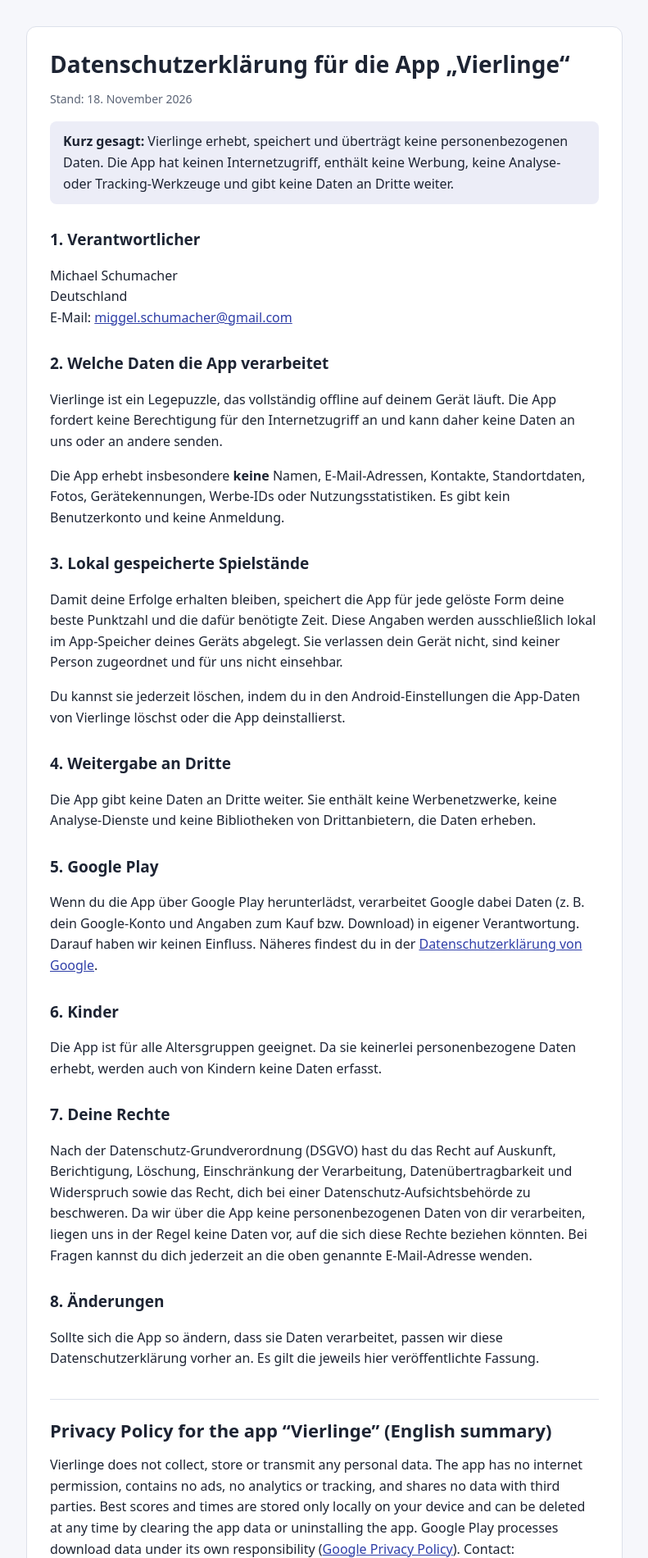
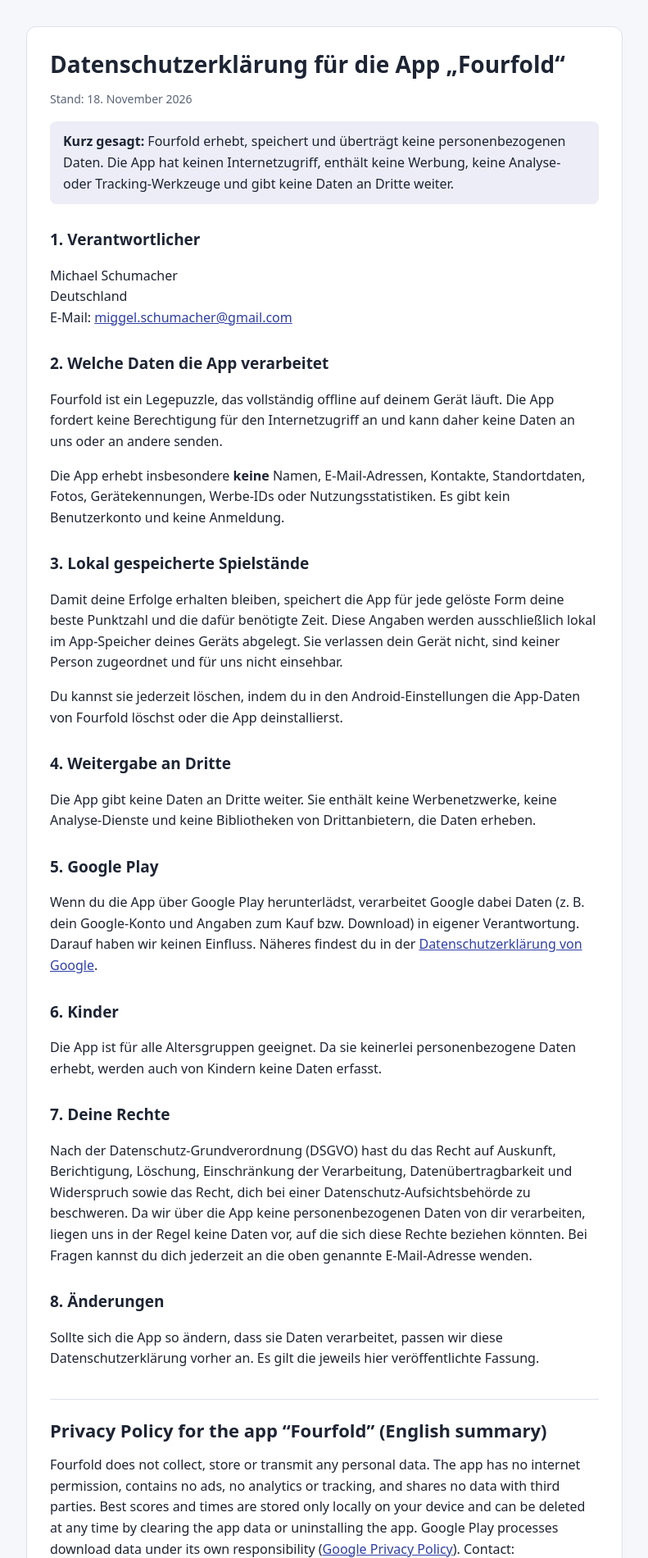
Before and after one commit to miggelschumacher-a11y/vierlinge, a plain HTML site: page datenschutz/index.html in a window 1280 px wide. Shown: the top 1900 px of the page at 82% size, without its empty margins (244-1035 px from the left). Drawn offline with Linux system fonts and the light colour scheme.

Commit message:
App-Name in Fourfold geändert
Co-Authored-By: Claude Opus 5.5 <noreply@anthropic.com>

```diff
--- a/datenschutz/index.html
+++ b/datenschutz/index.html
@@ -3,7 +3,7 @@
 <head>
 <meta charset="utf-8">
 <meta name="viewport" content="width=device-width, initial-scale=1">
-<title>Datenschutzerklärung – Vierlinge</title>
+<title>Datenschutzerklärung – Fourfold</title>
 <style>
 :root{--bg:#f6f7fb;--card:#fff;--ink:#1d2433;--muted:#5b6476;--line:#dde1ea;--accent:#2f3fa8}
 @media (prefers-color-scheme:dark){:root{--bg:#151821;--card:#1e222e;--ink:#e7eaf2;--muted:#a3abbd;--line:#2e3444;--accent:#8a97ff}}
@@ -23,21 +23,21 @@ hr{border:0;border-top:1px solid var(--line);margin:36px 0 24px}
 <body>
 <main><div class="card">
 
-<h1>Datenschutzerklärung für die App „Vierlinge“</h1>
+<h1>Datenschutzerklärung für die App „Fourfold“</h1>
 <p class="muted">Stand: 18. November 2026</p>
 
-<div class="box"><strong>Kurz gesagt:</strong> Vierlinge erhebt, speichert und überträgt keine personenbezogenen Daten. Die App hat keinen Internetzugriff, enthält keine Werbung, keine Analyse- oder Tracking-Werkzeuge und gibt keine Daten an Dritte weiter.</div>
+<div class="box"><strong>Kurz gesagt:</strong> Fourfold erhebt, speichert und überträgt keine personenbezogenen Daten. Die App hat keinen Internetzugriff, enthält keine Werbung, keine Analyse- oder Tracking-Werkzeuge und gibt keine Daten an Dritte weiter.</div>
 
 <h2>1. Verantwortlicher</h2>
 <p>Michael Schumacher<br>Deutschland<br>E-Mail: <a href="mailto:miggel.schumacher@gmail.com">miggel.schumacher@gmail.com</a></p>
 
 <h2>2. Welche Daten die App verarbeitet</h2>
-<p>Vierlinge ist ein Legepuzzle, das vollständig offline auf deinem Gerät läuft. Die App fordert keine Berechtigung für den Internetzugriff an und kann daher keine Daten an uns oder an andere senden.</p>
+<p>Fourfold ist ein Legepuzzle, das vollständig offline auf deinem Gerät läuft. Die App fordert keine Berechtigung für den Internetzugriff an und kann daher keine Daten an uns oder an andere senden.</p>
 <p>Die App erhebt insbesondere <strong>keine</strong> Namen, E-Mail-Adressen, Kontakte, Standortdaten, Fotos, Gerätekennungen, Werbe-IDs oder Nutzungsstatistiken. Es gibt kein Benutzerkonto und keine Anmeldung.</p>
 
 <h2>3. Lokal gespeicherte Spielstände</h2>
 <p>Damit deine Erfolge erhalten bleiben, speichert die App für jede gelöste Form deine beste Punktzahl und die dafür benötigte Zeit. Diese Angaben werden ausschließlich lokal im App-Speicher deines Geräts abgelegt. Sie verlassen dein Gerät nicht, sind keiner Person zugeordnet und für uns nicht einsehbar.</p>
-<p>Du kannst sie jederzeit löschen, indem du in den Android-Einstellungen die App-Daten von Vierlinge löschst oder die App deinstallierst.</p>
+<p>Du kannst sie jederzeit löschen, indem du in den Android-Einstellungen die App-Daten von Fourfold löschst oder die App deinstallierst.</p>
 
 <h2>4. Weitergabe an Dritte</h2>
 <p>Die App gibt keine Daten an Dritte weiter. Sie enthält keine Werbenetzwerke, keine Analyse-Dienste und keine Bibliotheken von Drittanbietern, die Daten erheben.</p>
@@ -56,9 +56,9 @@ hr{border:0;border-top:1px solid var(--line);margin:36px 0 24px}
 
 <hr>
 
-<h1 lang="en" style="font-size:22px">Privacy Policy for the app “Vierlinge” (English summary)</h1>
+<h1 lang="en" style="font-size:22px">Privacy Policy for the app “Fourfold” (English summary)</h1>
 <div lang="en">
-<p>Vierlinge does not collect, store or transmit any personal data. The app has no internet permission, contains no ads, no analytics or tracking, and shares no data with third parties. Best scores and times are stored only locally on your device and can be deleted at any time by clearing the app data or uninstalling the app. Google Play processes download data under its own responsibility (<a href="https://policies.google.com/privacy?hl=en">Google Privacy Policy</a>). Contact: <a href="mailto:miggel.schumacher@gmail.com">miggel.schumacher@gmail.com</a>.</p>
+<p>Fourfold does not collect, store or transmit any personal data. The app has no internet permission, contains no ads, no analytics or tracking, and shares no data with third parties. Best scores and times are stored only locally on your device and can be deleted at any time by clearing the app data or uninstalling the app. Google Play processes download data under its own responsibility (<a href="https://policies.google.com/privacy?hl=en">Google Privacy Policy</a>). Contact: <a href="mailto:miggel.schumacher@gmail.com">miggel.schumacher@gmail.com</a>.</p>
 </div>
 
 </div></main>
```
Also changed, not shown: index.html (+2 -2 lines).
